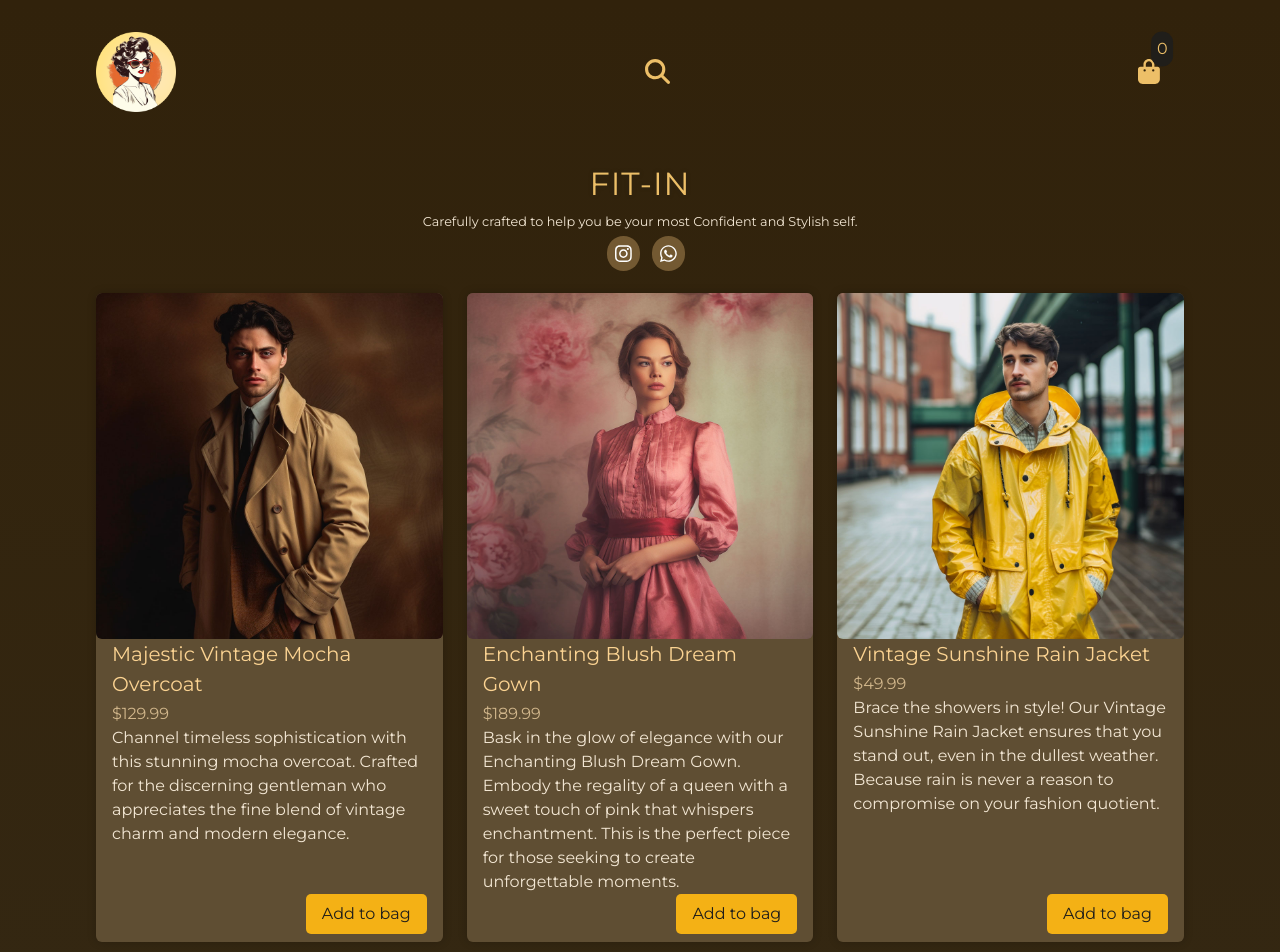
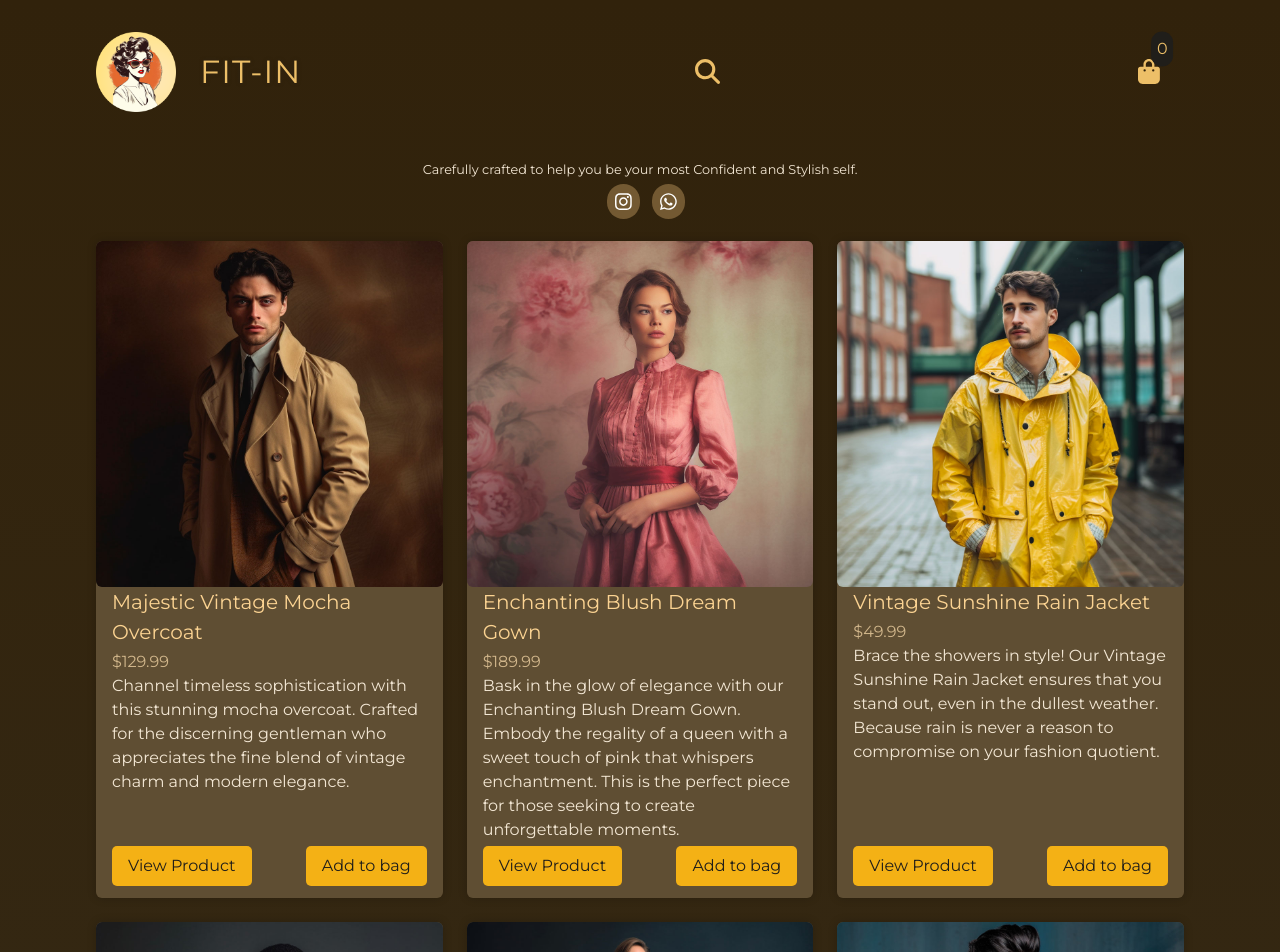
Before and after one commit to Udeme01/contextAPI-useReducer---BB, a React (Vite) app: page / in a window 1280 px wide. Shown: the top 952 px of the page. Built offline with nearby package versions, Linux system fonts and the light colour scheme.

Commit message:
optimized ccode and added a product detail page

```diff
--- a/src/App.jsx
+++ b/src/App.jsx
@@ -1,19 +1,20 @@
-import { useState } from "react";
 import CartContextProvider from "./components/store/shopping-cart-context.jsx";
 import { createBrowserRouter, RouterProvider } from "react-router-dom";
 import RootLayout from "./pages/RootLayout.jsx";
 import Homepage from "./pages/Homepage.jsx";
 import Errorpage from "./pages/Errorpage.jsx";
+import ProductDetails from "./pages/ProductDetails.jsx";
 
 function App() {
-  const [query, setQuery] = useState("");
-
   const router = createBrowserRouter([
     {
       path: "/",
-      element: <RootLayout query={query} setQuery={setQuery} />,
+      element: <RootLayout />,
       errorElement: <Errorpage />,
-      children: [{ index: true, element: <Homepage /> }],
+      children: [
+        { index: true, element: <Homepage /> },
+        { path: "product/:productId", element: <ProductDetails /> },
+      ],
     },
     {
       future: {
--- a/src/components/Header.jsx
+++ b/src/components/Header.jsx
@@ -1,20 +1,20 @@
 import { useRef, useContext, useState } from "react";
-
 import CartModal from "./CartModal.jsx";
 import { CartContext } from "./store/shopping-cart-context.jsx";
-
 import { FontAwesomeIcon } from "@fortawesome/react-fontawesome";
 import {
   faBagShopping,
   faMagnifyingGlass,
-  faRemove,
 } from "@fortawesome/free-solid-svg-icons";
-
+import { faInstagram, faWhatsapp } from "@fortawesome/free-brands-svg-icons";
 import Input from "./inputs/Input.jsx";
 import Checkout from "./Buttons/Checkout.jsx";
 import Close from "./Buttons/Close.jsx";
+import { Link } from "react-router-dom";
+import logo from "/logo.png";
 
-export default function Header({ query, setQuery }) {
+export default function Header() {
+  const [query, setQuery] = useState("");
   const [showInput, setShowInput] = useState(false);
 
   const handleShowInput = () => {
@@ -104,10 +104,10 @@ export default function Header({ query, setQuery }) {
           </span>
         ) : (
           <>
-            <div id="main-title">
-              <img src="logo.png" alt="Elegant model" />
-              {/* <h1>Olu</h1> */}
-            </div>
+            <Link to={`/`} id="main-title">
+              <img src={logo} alt="Elegant model" />
+              <h1 className="hidden md:block">fit-in</h1>
+            </Link>
             <p>
               <button onClick={handleShowInput}>
                 <FontAwesomeIcon icon={faMagnifyingGlass} size="lg" />
@@ -122,6 +122,16 @@ export default function Header({ query, setQuery }) {
           </>
         )}
       </header>
+      <main className="hero">
+        <h1 className="md:hidden">Fit-In</h1>
+        <p className="px-4">
+          Carefully crafted to help you be your most Confident and Stylish self.
+        </p>
+        <h2>
+          <FontAwesomeIcon icon={faInstagram} />
+          <FontAwesomeIcon icon={faWhatsapp} />
+        </h2>
+      </main>
     </>
   );
 }
--- a/src/components/Product.jsx
+++ b/src/components/Product.jsx
@@ -1,5 +1,6 @@
 import { useContext } from "react";
 import { CartContext } from "./store/shopping-cart-context";
+import { Link } from "react-router-dom";
 
 export default function Product({ id, image, title, price, description }) {
   // const { id, image, title, price, description } = product;
@@ -24,6 +25,12 @@ export default function Product({ id, image, title, price, description }) {
           <p>{description}</p>
         </div>
         <p className={`product-actions`}>
+          <Link
+            to={`product/${id}`}
+            className={`link bg-[#f4b115] hover:bg-[#f5b744] cursor-pointer`}
+          >
+            View Product
+          </Link>
           <button
             onClick={() => addItemToCart(id)}
             disabled={disabled}
--- a/src/components/Shop.jsx
+++ b/src/components/Shop.jsx
@@ -7,7 +7,7 @@ export default function Shop() {
   const [fitinItems, setFitinItems] = useState([]);
   const [isFetching, setIsFetching] = useState(false);
   const { searchResults } = useContext(CartContext);
-  console.log(searchResults);
+  // console.log(searchResults);
 
   useEffect(() => {
     setIsFetching(true);
--- a/src/index.css
+++ b/src/index.css
@@ -210,10 +210,15 @@ h1 {
 }
 
 .product-actions {
-  text-align: right;
+  /* text-align: right; */
+  display: flex;
+  align-items: center;
+  justify-content: space-between;
+  margin: 0.25rem 0;
 }
 
-.product-actions button {
+.product-actions button,
+.product-actions .link {
   /* background: #f4b115; */
   border: none;
   border-radius: 5px;
--- a/src/pages/Errorpage.jsx
+++ b/src/pages/Errorpage.jsx
@@ -1,11 +1,18 @@
 import React from "react";
+import { useRouteError } from "react-router-dom";
 
 const Errorpage = () => {
+  const error = useRouteError();
+  console.log(error);
+
   return (
     <>
       <section className="flex flex-col items-center justify-center min-h-screen text-center p-6">
         <h1>Error!</h1>
         <h2>use just one error component for all kinds of errors!</h2>
+        <p>
+          <i>{error.statusText || error.message}</i>
+        </p>
       </section>
     </>
   );
--- /dev/null
+++ b/src/pages/ProductDetails.jsx
@@ -0,0 +1,14 @@
+import React from "react";
+import { useParams } from "react-router-dom";
+
+const ProductDetails = () => {
+  const params = useParams();
+
+  return (
+    <>
+      <h1>{params.productId}</h1>
+    </>
+  );
+};
+
+export default ProductDetails;
--- a/src/pages/RootLayout.jsx
+++ b/src/pages/RootLayout.jsx
@@ -2,23 +2,11 @@ import React from "react";
 import Header from "../components/Header";
 import Footer from "../components/Footer";
 import { Outlet } from "react-router-dom";
-import { FontAwesomeIcon } from "@fortawesome/react-fontawesome";
-import { faInstagram, faWhatsapp } from "@fortawesome/free-brands-svg-icons";
 
-const RootLayout = ({ query, setQuery }) => {
+const RootLayout = () => {
   return (
     <>
-      <Header query={query} setQuery={setQuery} />
-      <main className="hero">
-        <h1>Fit-In</h1>
-        <p className="px-4">
-          Carefully crafted to help you be your most Confident and Stylish self.
-        </p>
-        <h2>
-          <FontAwesomeIcon icon={faInstagram} />
-          <FontAwesomeIcon icon={faWhatsapp} />
-        </h2>
-      </main>
+      <Header />
       <Outlet />
       <Footer />
     </>
```
